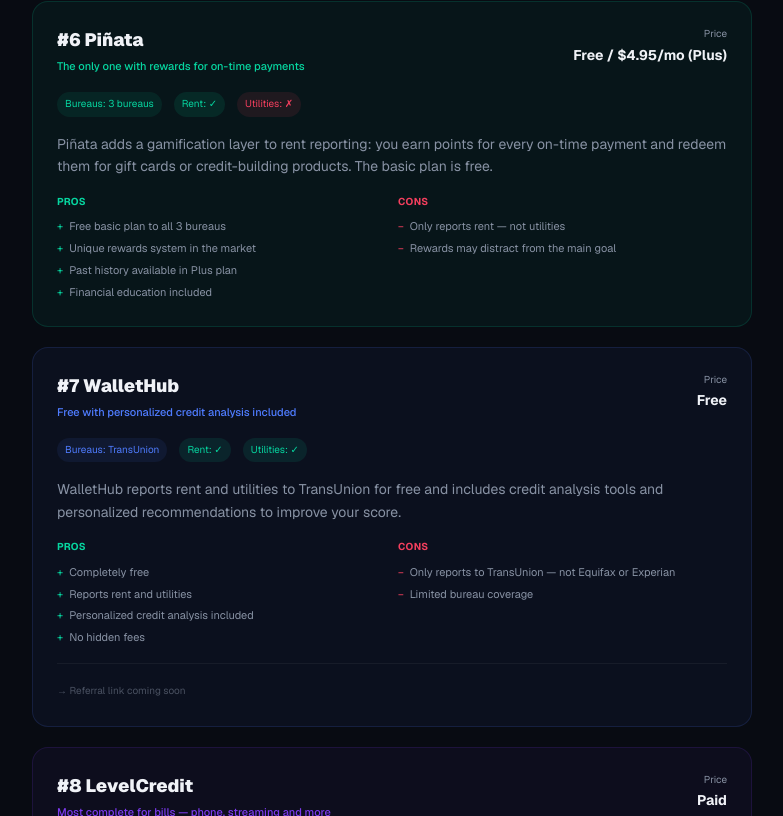
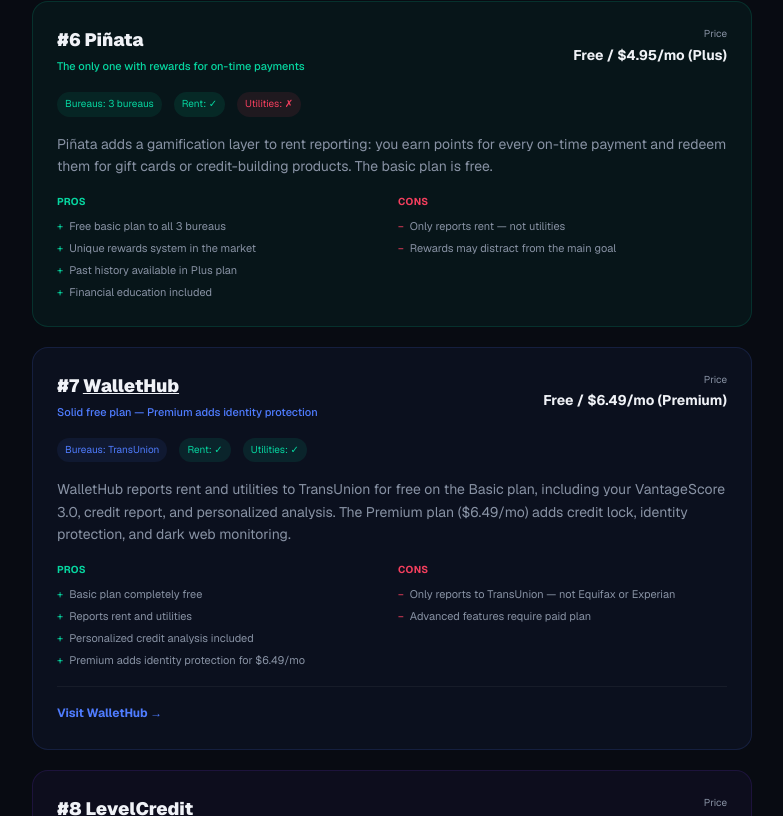
Before and after one commit to jhchavez2015-hub/scoremotive, a Next.js app: page /blog/rent-reporting-platforms-2026 in a window 1280 px wide. Shown: the part 2938-3754 px from the top of the page, without its empty margins (248-1031 px from the left). Built offline with nearby package versions, Linux system fonts and the light colour scheme.

Commit message:
Add WalletHub affiliate link to platforms article

```diff
--- a/app/blog/rent-reporting-platforms-2026/page.tsx
+++ b/app/blog/rent-reporting-platforms-2026/page.tsx
@@ -116,21 +116,22 @@
     },
     {
       name: "WalletHub",
+      link: "https://www.kqzyfj.com/click-101805316-17264776",
       burós: "TransUnion",
       renta: true,
       servicios: true,
-      precio: isEs ? "Gratis" : "Free",
+      precio: isEs ? "Gratis / $6.49/mes (Premium)" : "Free / $6.49/mo (Premium)",
       afiliado: true,
-      destacado: isEs ? "Gratis con análisis de crédito personalizado incluido" : "Free with personalized credit analysis included",
+      destacado: isEs ? "Plan gratuito sólido — Premium agrega protección de identidad" : "Solid free plan — Premium adds identity protection",
       color: "#4f7cff",
       bg: "rgba(79,124,255,0.05)",
       border: "rgba(79,124,255,0.15)",
-      descEs: "WalletHub reporta renta y servicios a TransUnion de forma gratuita e incluye herramientas de análisis de crédito y recomendaciones personalizadas para mejorar tu puntaje.",
-      descEn: "WalletHub reports rent and utilities to TransUnion for free and includes credit analysis tools and personalized recommendations to improve your score.",
-      proEs: ["Completamente gratis", "Reporta renta y servicios", "Análisis de crédito personalizado incluido", "Sin cargos ocultos"],
-      proEn: ["Completely free", "Reports rent and utilities", "Personalized credit analysis included", "No hidden fees"],
-      contraEs: ["Solo reporta a TransUnion — no a Equifax ni Experian", "Cobertura limitada de burós"],
-      contraEn: ["Only reports to TransUnion — not Equifax or Experian", "Limited bureau coverage"],
+      descEs: "WalletHub reporta renta y servicios a TransUnion gratis en su plan Basic, e incluye tu score VantageScore 3.0, reporte de crédito y análisis personalizado. El plan Premium ($6.49/mes) agrega bloqueo de crédito, protección de identidad y monitoreo de la dark web.",
+      descEn: "WalletHub reports rent and utilities to TransUnion for free on the Basic plan, including your VantageScore 3.0, credit report, and personalized analysis. The Premium plan ($6.49/mo) adds credit lock, identity protection, and dark web monitoring.",
+      proEs: ["Plan Basic completamente gratis", "Reporta renta y servicios", "Análisis de crédito personalizado incluido", "Premium agrega protección de identidad por $6.49/mes"],
+      proEn: ["Basic plan completely free", "Reports rent and utilities", "Personalized credit analysis included", "Premium adds identity protection for $6.49/mo"],
+      contraEs: ["Solo reporta a TransUnion — no a Equifax ni Experian", "Funciones avanzadas requieren plan de pago"],
+      contraEn: ["Only reports to TransUnion — not Equifax or Experian", "Advanced features require paid plan"],
     },
     {
       name: "LevelCredit",
@@ -282,7 +283,11 @@
                   <div className="flex items-start justify-between gap-4 flex-wrap mb-4">
                     <div>
                       <div className="flex items-center gap-2 mb-1">
-                        <span className="font-black text-[#f0f2f7] text-lg">#{idx + 1} {p.name}</span>
+                        <span className="font-black text-[#f0f2f7] text-lg">
+                          #{idx + 1} {p.link ? (
+                            <a href={p.link} target="_blank" rel="noopener noreferrer sponsored" className="underline hover:text-[#4f7cff] transition-colors">{p.name}</a>
+                          ) : p.name}
+                        </span>
 
                       </div>
                       <p className="text-[11px] font-medium" style={{ color: p.color }}>{p.destacado}</p>
@@ -340,9 +345,14 @@
                   </div>
 
                   {/* Affiliate placeholder */}
-                  {p.afiliado && (
+                  {p.link ? (
                     <div className="mt-4 pt-3 border-t border-white/[0.05]">
-                      {/* AFFILIATE_LINK_PLACEHOLDER: {p.name} */}
+                      <a href={p.link} target="_blank" rel="noopener noreferrer sponsored" className="inline-flex items-center gap-1.5 text-xs font-bold" style={{ color: p.color }}>
+                        {isEs ? `Visitar ${p.name} →` : `Visit ${p.name} →`}
+                      </a>
+                    </div>
+                  ) : p.afiliado && (
+                    <div className="mt-4 pt-3 border-t border-white/[0.05]">
                       <span className="text-[10px] text-[#8892a4] opacity-50">
                         {isEs ? "→ Enlace de referido próximamente" : "→ Referral link coming soon"}
                       </span>
```
